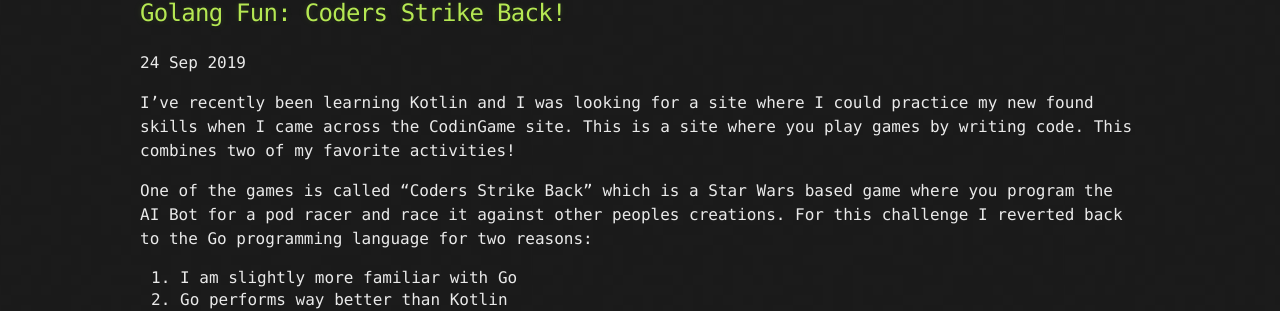
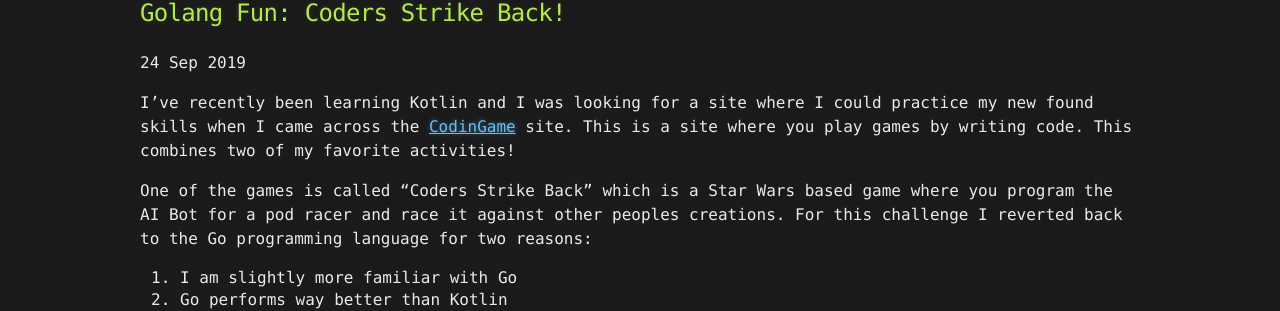
Before and after one commit to adamadair/adamadair.github.io, a Jekyll site: the page built from _posts/2019-09-24-golang-fun--coders-strike-back.markdown, in a window 1280 px wide. Shown: the part 196-507 px from the top of the page. Built offline with Jekyll 4.4.1, drawn with Linux system fonts in a browser that asks for light colours; part of the change alters nothing that is shown.

```diff
--- a/_posts/2019-09-24-golang-fun--coders-strike-back.markdown
+++ b/_posts/2019-09-24-golang-fun--coders-strike-back.markdown
@@ -4,7 +4,7 @@ title: "Golang Fun: Coders Strike Back!"
 date: "2019-09-24 11:50:44 -0500"
 ---
 I've recently been learning Kotlin and I was looking for a site where I could practice
-my new found skills when I came across the CodinGame site. This is a site where
+my new found skills when I came across the [CodinGame](https://www.codingame.com/) site. This is a site where
 you play games by writing code. This combines two of my favorite activities!
 
 One of the games is called "Coders Strike Back" which is a Star Wars based
```
